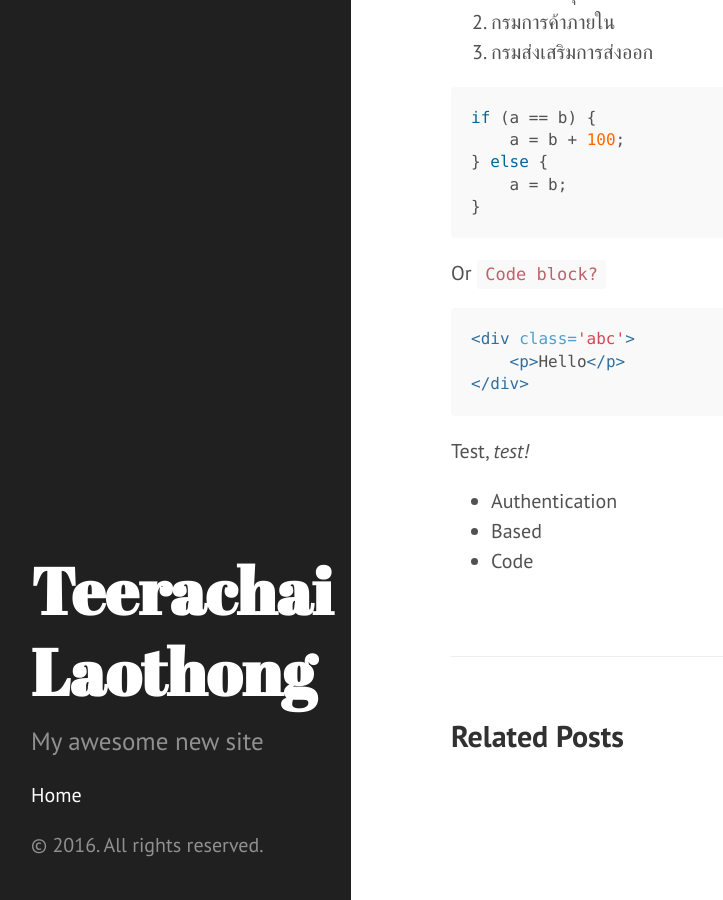
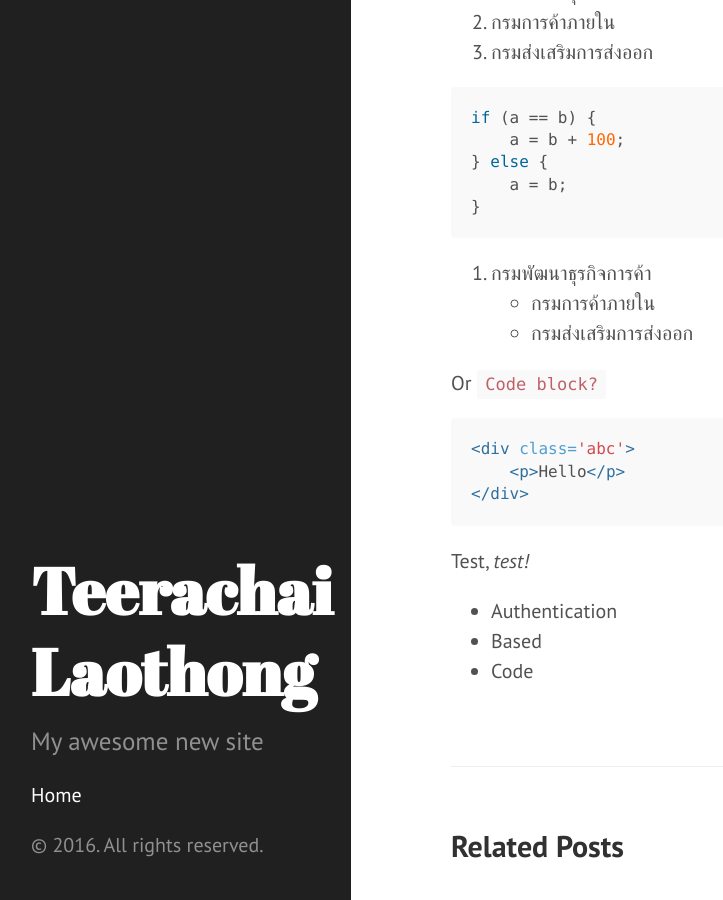
Before and after one commit to tlaothong/tlaothong.github.io, a Jekyll site: the page built from _posts/2016-10-05-introducing-oauth-and-openid.markdown, in a window 1280 px wide and 900 px high, scrolled down 411 px. Shown: the whole window, without its empty margins (9-732 px from the left). Built offline with Jekyll 4.4.1, drawn with Linux system fonts in a browser that asks for light colours.

Commit message:
Test config markdown option.

````diff
--- a/_config.yml
+++ b/_config.yml
@@ -6,3 +6,7 @@ title: Teerachai Laothong
 tagline: A log of developer life
 description: My awesome new site
 paginate: 5
+
+kramdown:
+  input: GFM
+  hard_wrap: false
--- a/_posts/2016-10-05-introducing-oauth-and-openid.markdown
+++ b/_posts/2016-10-05-introducing-oauth-and-openid.markdown
@@ -20,6 +20,10 @@ if (a == b) {
 }
 ```
 
+1. กรมพัฒนาธุรกิจการค้า
+* กรมการค้าภายใน
+* กรมส่งเสริมการส่งออก
+
 Or
 `Code block?`
 
````
